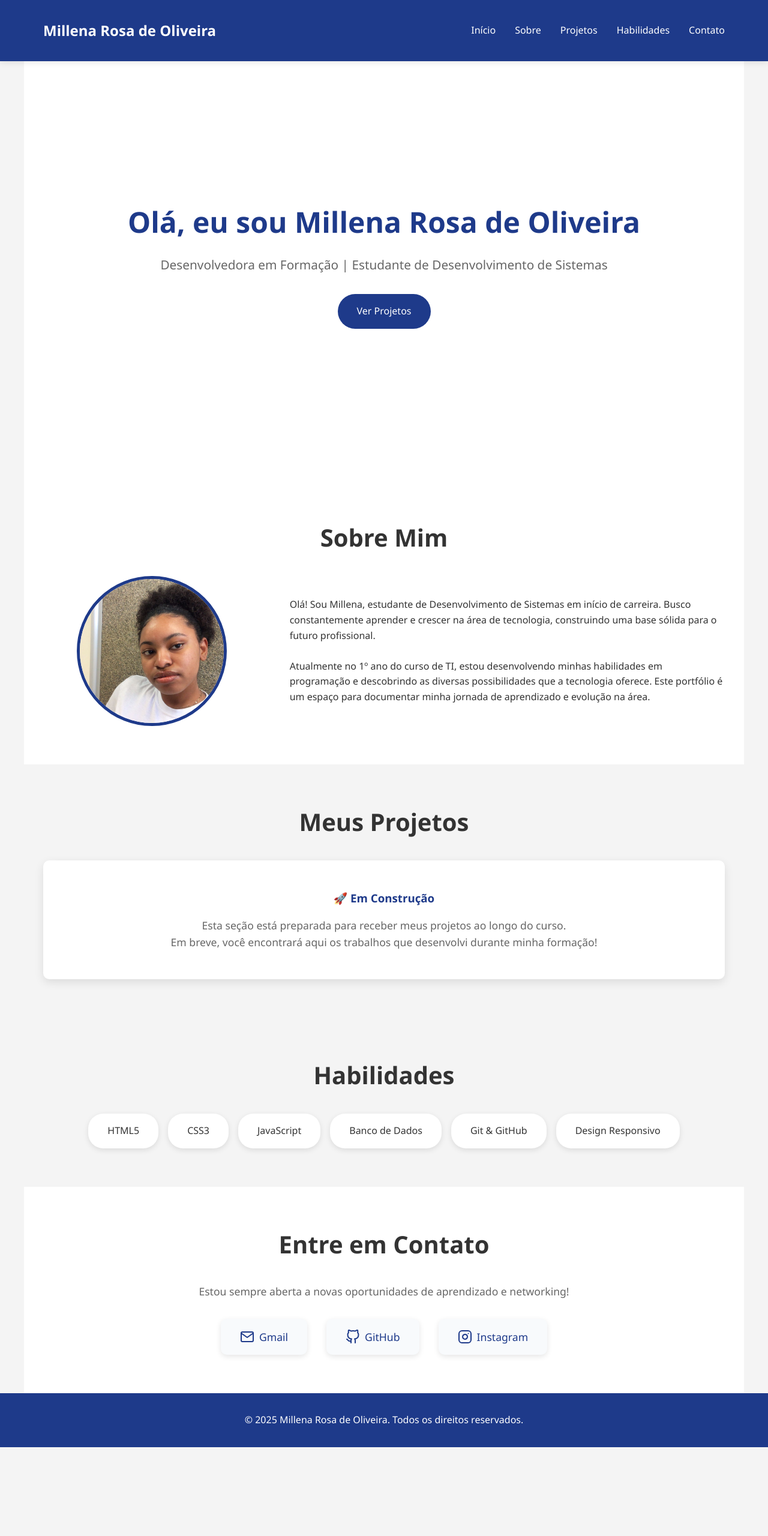
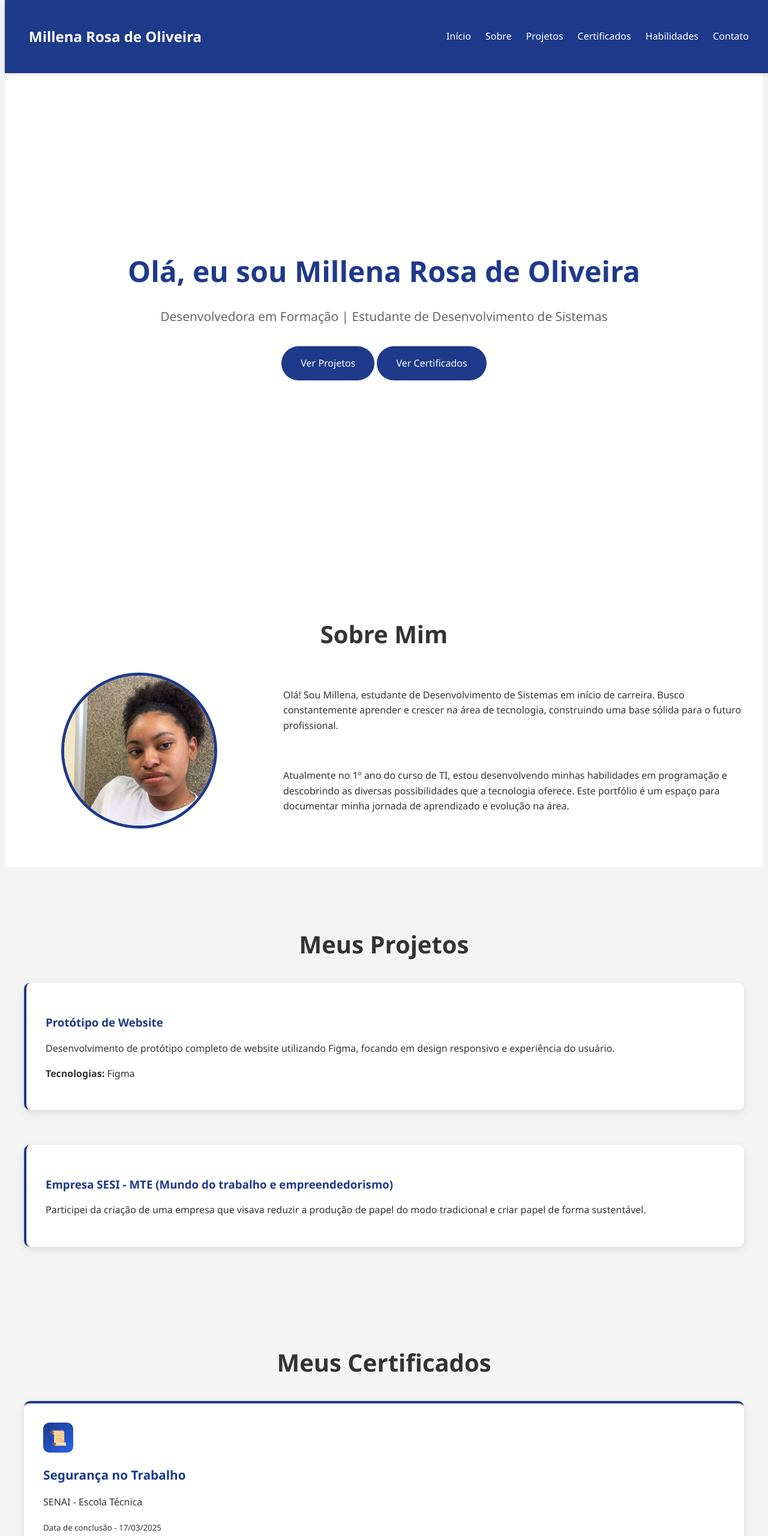
Before and after one commit to Millena-Oliveira/HTML-CSS-, a plain HTML site: page aula 12/Portifólio/index.html in a window 1280 px wide. Shown: the top 2560 px of the page at 60% size. Before the commit the page ends 2412 px from the top, so only its background shows below. Drawn offline with Linux system fonts and the light colour scheme.

Commit message:
portifólio 2

```diff
--- a/aula 12/Portifólio/index.html
+++ b/aula 12/Portifólio/index.html
@@ -4,278 +4,7 @@
     <meta charset="UTF-8">
     <meta name="viewport" content="width=device-width, initial-scale=1.0">
     <title>Meu portifólio</title>
-</head>
-<body>
-    <style>
-        * {
-            margin: 0;
-            padding: 0;
-            box-sizing: border-box;
-        }
-
-        body {
-            font-family: 'Segoe UI', Tahoma, Geneva, Verdana, sans-serif;
-            line-height: 1.6;
-            color: #333;
-            background: #f4f4f4;
-        }
-
-        header {
-            background: #1e3a8a;
-            color: white;
-            padding: 2rem 0;
-            position: fixed;
-            width: 100%;
-            top: 0;
-            z-index: 1000;
-            box-shadow: 0 2px 10px rgba(0,0,0,0.1);
-        }
-
-        nav {
-            max-width: 1200px;
-            margin: 0 auto;
-            padding: 0 2rem;
-            display: flex;
-            justify-content: space-between;
-            align-items: center;
-        }
-
-        .logo {
-            font-size: 1.5rem;
-            font-weight: bold;
-        }
-
-        nav ul {
-            list-style: none;
-            display: flex;
-            gap: 2rem;
-        }
-
-        nav a {
-            color: white;
-            text-decoration: none;
-            transition: opacity 0.3s;
-        }
-
-        nav a:hover {
-            opacity: 0.8;
-        }
-
-        section {
-            max-width: 1200px;
-            margin: 0 auto;
-            padding: 4rem 2rem;
-        }
-
-        #home {
-            margin-top: 80px;
-            min-height: 90vh;
-            display: flex;
-            align-items: center;
-            justify-content: center;
-            text-align: center;
-            background: white;
-        }
-
-        .hero-content h1 {
-            font-size: 3rem;
-            margin-bottom: 1rem;
-            color: #1e3a8a;
-        }
-
-        .hero-content p {
-            font-size: 1.3rem;
-            color: #666;
-            margin-bottom: 2rem;
-        }
-
-        .btn {
-            display: inline-block;
-            padding: 1rem 2rem;
-            background: #1e3a8a;
-            color: white;
-            text-decoration: none;
-            border-radius: 30px;
-            transition: transform 0.3s, box-shadow 0.3s;
-        }
-
-        .btn:hover {
-            transform: translateY(-3px);
-            box-shadow: 0 10px 20px rgba(30, 58, 138, 0.4);
-        }
-
-        h2 {
-            font-size: 2.5rem;
-            margin-bottom: 2rem;
-            text-align: center;
-            color: #333;
-        }
-
-        #sobre {
-            background: white;
-        }
-
-        .sobre-content {
-            display: grid;
-            grid-template-columns: 1fr 2fr;
-            gap: 3rem;
-            align-items: center;
-        }
-
-        .foto-perfil {
-            width: 250px;
-            height: 250px;
-            border-radius: 50%;
-            overflow: hidden;
-            margin: 0 auto;
-            border: 5px solid #1e3a8a;
-        }
-
-        .foto-perfil img {
-            width: 100%;
-            height: 100%;
-            object-fit: cover;
-        }
-
-        .projetos-grid {
-            display: grid;
-            grid-template-columns: repeat(auto-fit, minmax(300px, 1fr));
-            gap: 2rem;
-            margin-top: 2rem;
-        }
-
-        .projeto-card {
-            background: white;
-            padding: 2rem;
-            border-radius: 10px;
-            box-shadow: 0 5px 15px rgba(0,0,0,0.1);
-            transition: transform 0.3s, box-shadow 0.3s;
-            border-left: 4px solid #1e3a8a;
-        }
-
-        .projeto-card:hover {
-            transform: translateY(-5px);
-            box-shadow: 0 10px 25px rgba(0,0,0,0.15);
-        }
-
-        .projeto-card h3 {
-            color: #1e3a8a;
-            margin-bottom: 1rem;
-        }
-
-        .projeto-placeholder {
-            text-align: center;
-            padding: 3rem;
-            background: white;
-            border-radius: 10px;
-            box-shadow: 0 5px 15px rgba(0,0,0,0.1);
-        }
-
-        .projeto-placeholder p {
-            color: #666;
-            font-size: 1.1rem;
-        }
-
-        .skills-container {
-            display: flex;
-            flex-wrap: wrap;
-            gap: 1rem;
-            justify-content: center;
-            margin-top: 2rem;
-        }
-
-        .skill {
-            background: white;
-            padding: 1rem 2rem;
-            border-radius: 25px;
-            box-shadow: 0 3px 10px rgba(0,0,0,0.1);
-            transition: transform 0.3s, background 0.3s, color 0.3s;
-        }
-
-        .skill:hover {
-            transform: scale(1.1);
-            background: #1e3a8a;
-            color: white;
-        }
-
-        #contato {
-            background: white;
-        }
-
-        .contato-info {
-            text-align: center;
-            margin-top: 2rem;
-        }
-
-        .contato-info p {
-            font-size: 1.1rem;
-            margin-bottom: 2rem;
-            color: #666;
-        }
-
-        .contato-links {
-            display: flex;
-            justify-content: center;
-            gap: 2rem;
-            flex-wrap: wrap;
-        }
-
-        .contato-link {
-            display: inline-flex;
-            align-items: center;
-            gap: 0.5rem;
-            padding: 1rem 2rem;
-            background: #f8fafc;
-            color: #1e3a8a;
-            text-decoration: none;
-            border-radius: 10px;
-            font-size: 1.1rem;
-            transition: all 0.3s;
-            box-shadow: 0 3px 10px rgba(0,0,0,0.1);
-        }
-
-        .contato-link:hover {
-            background: linear-gradient(135deg, #1e3a8a 0%, #2563eb 100%);
-            color: white;
-            transform: translateY(-3px);
-            box-shadow: 0 5px 15px rgba(30, 58, 138, 0.3);
-        }
-
-        footer {
-            background: #1e3a8a;
-            color: white;
-            text-align: center;
-            padding: 2rem;
-        }
-
-        @media (max-width: 768px) {
-            nav ul {
-                gap: 1rem;
-                font-size: 0.9rem;
-            }
-
-            .hero-content h1 {
-                font-size: 2rem;
-            }
-
-            .hero-content p {
-                font-size: 1.1rem;
-            }
-
-            .sobre-content {
-                grid-template-columns: 1fr;
-            }
-
-            .projetos-grid {
-                grid-template-columns: 1fr;
-            }
-
-            .contato-links {
-                flex-direction: column;
-                align-items: center;
-            }
-        }
-    </style>
+    <link rel="stylesheet" href="/Portifólio/style.css">
 </head>
 <body>
     <header>
@@ -285,6 +14,7 @@
                 <li><a href="#home">Início</a></li>
                 <li><a href="#sobre">Sobre</a></li>
                 <li><a href="#projetos">Projetos</a></li>
+                <li><a href="#certificados">Certificados</a></li>
                 <li><a href="#habilidades">Habilidades</a></li>
                 <li><a href="#contato">Contato</a></li>
             </ul>
@@ -297,6 +27,7 @@
                 <h1>Olá, eu sou Millena Rosa de Oliveira</h1>
                 <p>Desenvolvedora em Formação | Estudante de Desenvolvimento de Sistemas</p>
                 <a href="#projetos" class="btn">Ver Projetos</a>
+                <a href="#certificados" class="btn">Ver Certificados</a>
             </div>
         </div>
     </section>
@@ -315,24 +46,54 @@
 
     <section id="projetos">
         <h2>Meus Projetos</h2>
-        <div class="projeto-placeholder">
-            <h3 style="color: #1e3a8a; margin-bottom: 1rem;">🚀 Em Construção</h3>
-            <p>Esta seção está preparada para receber meus projetos ao longo do curso.</p>
-            <p>Em breve, você encontrará aqui os trabalhos que desenvolvi durante minha formação!</p>
+        <div class="projetos-grid">
+            <div class="projeto-card">
+                <h3>Protótipo de Website</h3>
+                <p>Desenvolvimento de protótipo completo de website utilizando Figma, focando em design responsivo e experiência do usuário.</p>
+                <p style="margin-top: 1rem;"><strong>Tecnologias:</strong> Figma</p>
+            </div>
+        </div><br>
+        <div class="projetos-grid">
+            <div class="projeto-card">
+                <h3>Empresa SESI - MTE (Mundo do trabalho e empreendedorismo)</h3>
+                <p>Participei da criação de uma empresa que visava reduzir a produção de papel do modo tradicional e criar papel de forma sustentável.</p>
+            </div>
         </div>
+    </section>
 
+    <section id="certificados">
+        <h2>Meus Certificados</h2>
+         <div class="certificado-card">
+            <div class="certificado-icon">📜</div>
+                <h3>Segurança no Trabalho</h3>
+                <p>SENAI - Escola Técnica</p>
+                <small>Data de conclusão - 17/03/2025</small>
+        </div><br>
 
+        <div class="certificado-card">
+            <div class="certificado-icon">📜</div>
+                <h3>Exel Básico</h3>
+                <p>SENAI - Escola Técnica</p>
+                <small>Data de conclusão - 19/03/2025</small>
+        </div><br>
+
+        <div class="certificado-card">
+            <div class="certificado-icon">📜</div>
+                <h3>Segurança Cibernética</h3>
+                <p>SENAI - Escola Técnica</p>
+                <small>18/03/2025</small>
+        </div>
     </section>
 
     <section id="habilidades">
         <h2>Habilidades</h2>
         <div class="skills-container">
-            <div class="skill">HTML5</div>
-            <div class="skill">CSS3</div>
+            <div class="skill">HTML</div>
+            <div class="skill">CSS</div>
             <div class="skill">JavaScript</div>
             <div class="skill">Banco de Dados</div>
             <div class="skill">Git & GitHub</div>
-            <div class="skill">Design Responsivo</div>
+            <div class="skill">Design </div>
         </div>
     </section>
 
--- /dev/null
+++ b/aula 12/Portifólio/style.css
@@ -0,0 +1,372 @@
+body{
+    font-family: 'Segoe UI', Tahoma, Geneva, Verdana, sans-serif;
+    line-height: 1.6;
+    color: #333;
+    background: #f4f4f4;
+}
+
+header{
+    background: #1e3a8a;
+    color: white;
+    padding: 2rem 0;
+    position: fixed;
+    width: 100%;
+    top: 0;
+    z-index: 1000;
+    box-shadow: 0 2px 10px rgba(0,0,0,0.1);
+}
+
+nav {
+    max-width: 1200px;
+    margin: 0 auto;
+    padding: 0 2rem;
+    display: flex;
+    justify-content: space-between;
+    align-items: center;
+}
+
+.logo {
+    font-size: 1.5rem;
+    font-weight: bold;
+}
+
+nav ul {
+    list-style: none;
+    display: flex;
+    gap: 1.5rem;
+}
+
+nav a {
+    color: white;
+    text-decoration: none;
+    transition: opacity 0.3s;
+}
+
+nav a:hover {
+    opacity: 0.8;
+}
+
+section {
+    max-width: 1200px;
+    margin: 0 auto;
+    padding: 4rem 2rem;
+}
+
+#home {
+    margin-top: 80px;
+    min-height: 90vh;
+    display: flex;
+    align-items: center;
+    justify-content: center;
+    text-align: center;
+    background: white;
+}
+
+.hero-content h1 {
+    font-size: 3rem;
+    margin-bottom: 1rem;
+    color: #1e3a8a;
+}
+
+.hero-content p {
+    font-size: 1.3rem;
+    color: #666;
+    margin-bottom: 2rem;
+}
+
+.btn {
+    display: inline-block;
+    padding: 1rem 2rem;
+    background: #1e3a8a;
+    color: white;
+    text-decoration: none;
+    border-radius: 30px;
+    transition: transform 0.3s, box-shadow 0.3s;
+}
+
+.btn:hover {
+    transform: translateY(-3px);
+    box-shadow: 0 10px 20px rgba(30, 58, 138, 0.4);
+}
+
+h2 {
+    font-size: 2.5rem;
+    margin-bottom: 2rem;
+    text-align: center;
+    color: #333;
+}
+
+#sobre {
+    background: white;
+}
+
+.sobre-content {
+    display: grid;
+    grid-template-columns: 1fr 2fr;
+    gap: 3rem;
+    align-items: center;
+}
+
+.foto-perfil {
+    width: 250px;
+    height: 250px;
+    border-radius: 50%;
+    overflow: hidden;
+    margin: 0 auto;
+    border: 5px solid #1e3a8a;
+}
+
+.foto-perfil img {
+    width: 100%;
+    height: 100%;
+    object-fit: cover;
+}
+
+.projetos-grid {
+    display: grid;
+    grid-template-columns: repeat(auto-fit, minmax(300px, 1fr));
+    gap: 2rem;
+    margin-top: 2rem;
+}
+
+.projeto-card {
+    background: white;
+    padding: 2rem;
+    border-radius: 10px;
+    box-shadow: 0 5px 15px rgba(0,0,0,0.1);
+    transition: transform 0.3s, box-shadow 0.3s;
+    border-left: 4px solid #1e3a8a;
+}
+
+.projeto-card:hover {
+    transform: translateY(-5px);
+    box-shadow: 0 10px 25px rgba(0,0,0,0.15);
+}
+
+.projeto-card h3 {
+    color: #1e3a8a;
+    margin-bottom: 1rem;
+}
+
+.projeto-placeholder {
+    text-align: center;
+    padding: 3rem;
+    background: white;
+    border-radius: 10px;
+    box-shadow: 0 5px 15px rgba(0,0,0,0.1);
+}
+
+.projeto-placeholder p {
+    color: #666;
+    font-size: 1.1rem;
+}
+
+.skills-container {
+    display: flex;
+    flex-wrap: wrap;
+    gap: 1rem;
+    justify-content: center;
+    margin-top: 2rem;
+}
+
+.skill {
+    background: white;
+    padding: 1rem 2rem;
+    border-radius: 25px;
+    box-shadow: 0 3px 10px rgba(0,0,0,0.1);
+    transition: transform 0.3s, background 0.3s, color 0.3s;
+}
+
+.skill:hover {
+    transform: scale(1.1);
+    background: #1e3a8a;
+    color: white;
+}
+
+/* Seção Certificados */
+
+
+.certificados-grid {
+    display: grid;
+    grid-template-columns: repeat(auto-fit, minmax(320px, 1fr));
+    gap: 2rem;
+    margin-top: 2rem;
+}
+
+.certificado-card {
+    background: white;
+    padding: 2rem;
+    border-radius: 10px;
+    box-shadow: 0 5px 15px rgba(0,0,0,0.1);
+    transition: transform 0.3s, box-shadow 0.3s;
+    border-top: 4px solid #1e3a8a;
+    position: relative;
+    overflow: hidden;
+}
+
+.certificado-card:hover {
+    transform: translateY(-5px);
+    box-shadow: 0 10px 25px rgba(0,0,0,0.15);
+}
+
+.certificado-header {
+    display: flex;
+    align-items: center;
+    gap: 1rem;
+    margin-bottom: 1rem;
+}
+
+.certificado-icon {
+    width: 50px;
+    height: 50px;
+    background: linear-gradient(135deg, #1e3a8a 0%, #2563eb 100%);
+    border-radius: 10px;
+    display: flex;
+    align-items: center;
+    justify-content: center;
+    color: white;
+    font-size: 1.5rem;
+    flex-shrink: 0;
+}
+
+.certificado-card h3 {
+    color: #1e3a8a;
+    margin-bottom: 0.5rem;
+    font-size: 1.3rem;
+}
+
+.certificado-instituicao {
+    color: #666;
+    font-size: 0.95rem;
+    margin-bottom: 1rem;
+    font-style: italic;
+}
+
+.certificado-data {
+    display: inline-block;
+    background: #f1f5f9;
+    padding: 0.4rem 1rem;
+    border-radius: 20px;
+    font-size: 0.9rem;
+    color: #64748b;
+    margin-bottom: 1rem;
+}
+
+.certificado-descricao {
+    color: #555;
+    line-height: 1.6;
+    margin-bottom: 1.5rem;
+}
+
+.certificado-link {
+    display: inline-flex;
+    align-items: center;
+    gap: 0.5rem;
+    color: #1e3a8a;
+    text-decoration: none;
+    font-weight: 600;
+    transition: gap 0.3s;
+}
+
+.certificado-link:hover {
+    gap: 0.8rem;
+}
+
+.certificados-placeholder {
+    text-align: center;
+    padding: 3rem;
+    background: white;
+    border-radius: 10px;
+    box-shadow: 0 5px 15px rgba(0,0,0,0.1);
+}
+
+.certificados-placeholder p {
+    color: #666;
+    font-size: 1.1rem;
+}
+
+#contato {
+    background: white;
+}
+
+.contato-info {
+    text-align: center;
+    margin-top: 2rem;
+}
+
+.contato-info p {
+    font-size: 1.1rem;
+    margin-bottom: 2rem;
+    color: #666;
+}
+
+.contato-links {
+    display: flex;
+    justify-content: center;
+    gap: 2rem;
+    flex-wrap: wrap;
+}
+
+.contato-link {
+    display: inline-flex;
+    align-items: center;
+    gap: 0.5rem;
+    padding: 1rem 2rem;
+    background: #f8fafc;
+    color: #1e3a8a;
+    text-decoration: none;
+    border-radius: 10px;
+    font-size: 1.1rem;
+    transition: all 0.3s;
+    box-shadow: 0 3px 10px rgba(0,0,0,0.1);
+}
+
+.contato-link:hover {
+    background: linear-gradient(135deg, #1e3a8a 0%, #2563eb 100%);
+    color: white;
+    transform: translateY(-3px);
+    box-shadow: 0 5px 15px rgba(30, 58, 138, 0.3);
+}
+
+footer {
+    background: #1e3a8a;
+    color: white;
+    text-align: center;
+    padding: 2rem;
+}
+
+@media (max-width: 768px) {
+    nav ul {
+        gap: 1rem;
+        font-size: 0.9rem;
+    }
+
+    .hero-content h1 {
+        font-size: 2rem;
+    }
+
+    .hero-content p {
+        font-size: 1.1rem;
+    }
+
+    .sobre-content {
+        grid-template-columns: 1fr;
+    }
+
+    .projetos-grid {
+        grid-template-columns: 1fr;
+    }
+
+    .certificados-grid {
+        grid-template-columns: 1fr;
+    }
+
+    .certificado-card h3 {
+        font-size: 1.1rem;
+    }
+
+    .contato-links {
+        flex-direction: column;
+        align-items: center;
+    }
+}
```
Also changed, not shown: 1 other file.
